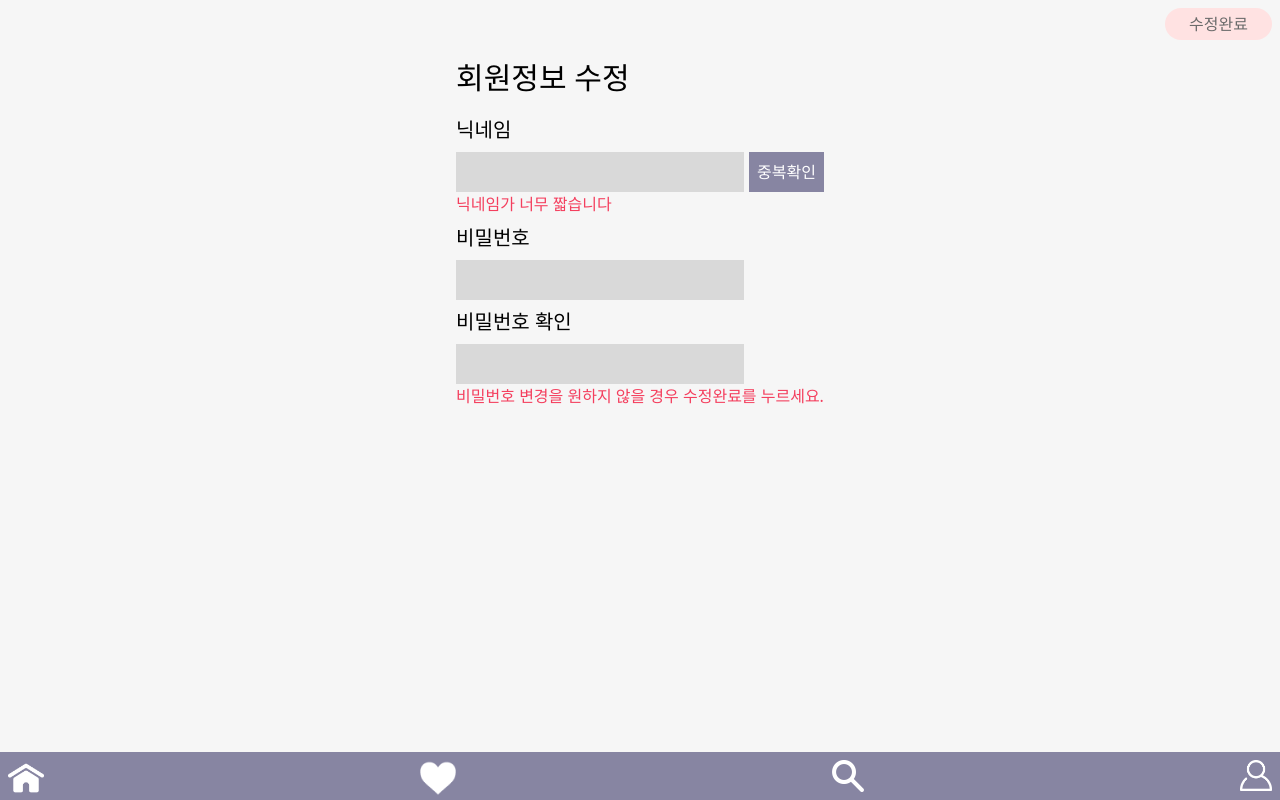
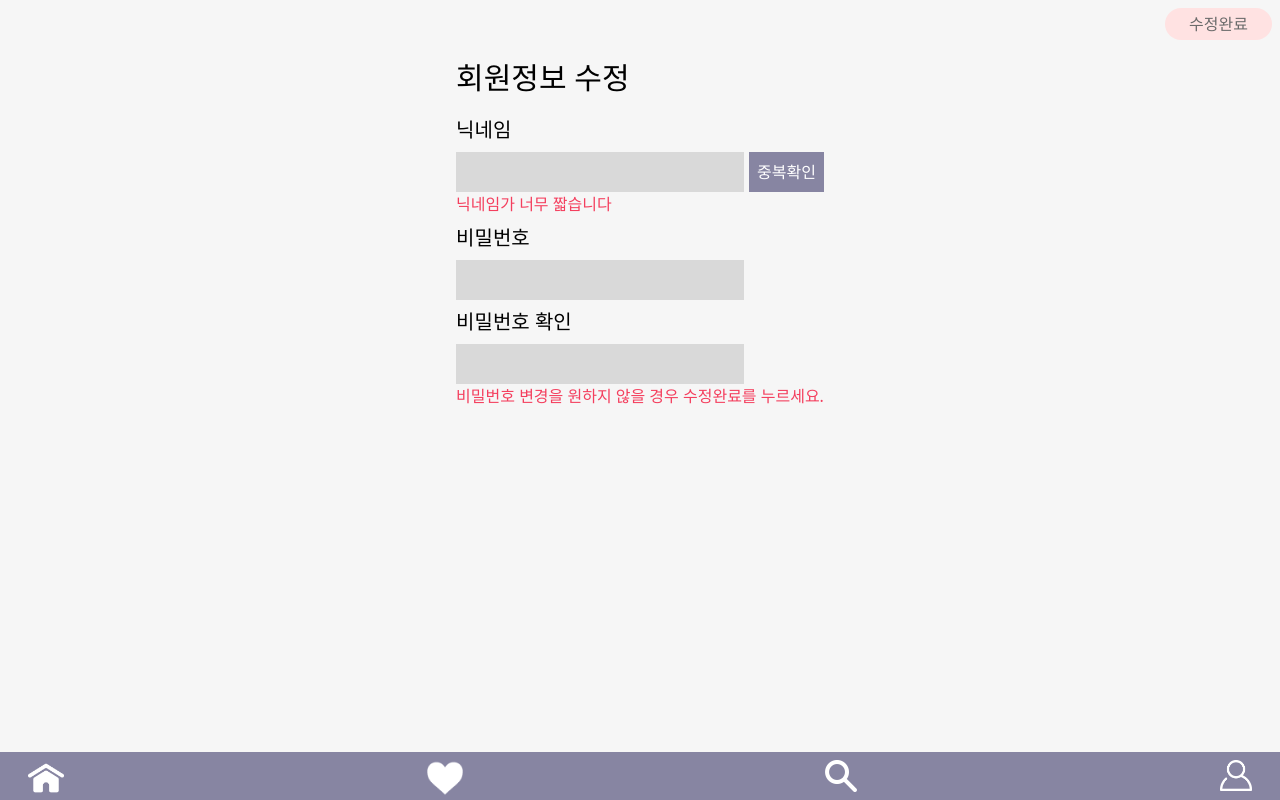
Before and after one commit to SongHan42/Estate, a React (Create React App) app in the folder frontend/: page /user in a window 1280 px wide. Built offline with nearby package versions, Linux system fonts and the light colour scheme; no server answers.

Commit message:
[Fix] Footer margin

```diff
--- a/frontend/src/Components/Footer.tsx
+++ b/frontend/src/Components/Footer.tsx
@@ -6,7 +6,11 @@ function Footer() {
     <div className="flex justify-between w-full h-12 bg-[#8785a2] p-2 fixed bottom-0 left-0">
       <Link to="/house">
         <button>
-          <img className="w-9 items-center" src="/img/white_home.png" alt="" />
+          <img
+            className="w-9 items-center ml-5"
+            src="/img/white_home.png"
+            alt=""
+          />
         </button>
       </Link>
       <Link to="/like">
@@ -25,7 +29,7 @@ function Footer() {
       </Link>
       <Link to="/setting">
         <button className="">
-          <img className="w-8" src="/img/white_profile.png" alt="" />
+          <img className="w-8 mr-5" src="/img/white_profile.png" alt="" />
         </button>
       </Link>
     </div>
--- a/frontend/src/Routes/HouseDetail/HouseDetailComponent.tsx
+++ b/frontend/src/Routes/HouseDetail/EvaluationComponent.tsx
@@ -6,7 +6,7 @@ type PropsType = {
   setGrades: React.Dispatch<React.SetStateAction<GradeType[]>>;
 };
 
-function HouseDetailComponent({ grade, setGrades }: PropsType) {
+function EvaluationComponent({ grade, setGrades }: PropsType) {
   const onClick = (value: number) => {
     setGrades((currGrades) =>
       currGrades.map((currGrade) => {
@@ -46,4 +46,4 @@ function HouseDetailComponent({ grade, setGrades }: PropsType) {
   );
 }
 
-export default HouseDetailComponent;
+export default EvaluationComponent;
--- a/frontend/src/Routes/HouseDetail/HouseDetail.tsx
+++ b/frontend/src/Routes/HouseDetail/HouseDetail.tsx
@@ -1,6 +1,6 @@
 import React, { useEffect, useState } from "react";
 import { useParams, useNavigate } from "react-router-dom";
-import HouseDetailComponent from "./HouseDetailComponent";
+import EvaluationComponent from "./EvaluationComponent";
 import { HouseEnum, TradeEnum } from "../House/HouseList";
 import { customAxios } from "../../function/customAxios";
 import PinkButton from "../../Components/PinkButton";
@@ -235,7 +235,7 @@ function HouseDetail() {
             ? grades.map((grade) => {
                 if (grade.rating === 0)
                   return (
-                    <HouseDetailComponent
+                    <EvaluationComponent
                       key={grade.id}
                       grade={grade}
                       setGrades={setGrades}
@@ -250,7 +250,7 @@ function HouseDetail() {
             ? grades.map((grade) => {
                 if (grade.rating === 1)
                   return (
-                    <HouseDetailComponent
+                    <EvaluationComponent
                       key={grade.id}
                       grade={grade}
                       setGrades={setGrades}
@@ -265,7 +265,7 @@ function HouseDetail() {
             ? grades.map((grade) => {
                 if (grade.rating === 2)
                   return (
-                    <HouseDetailComponent
+                    <EvaluationComponent
                       key={grade.id}
                       grade={grade}
                       setGrades={setGrades}
```
